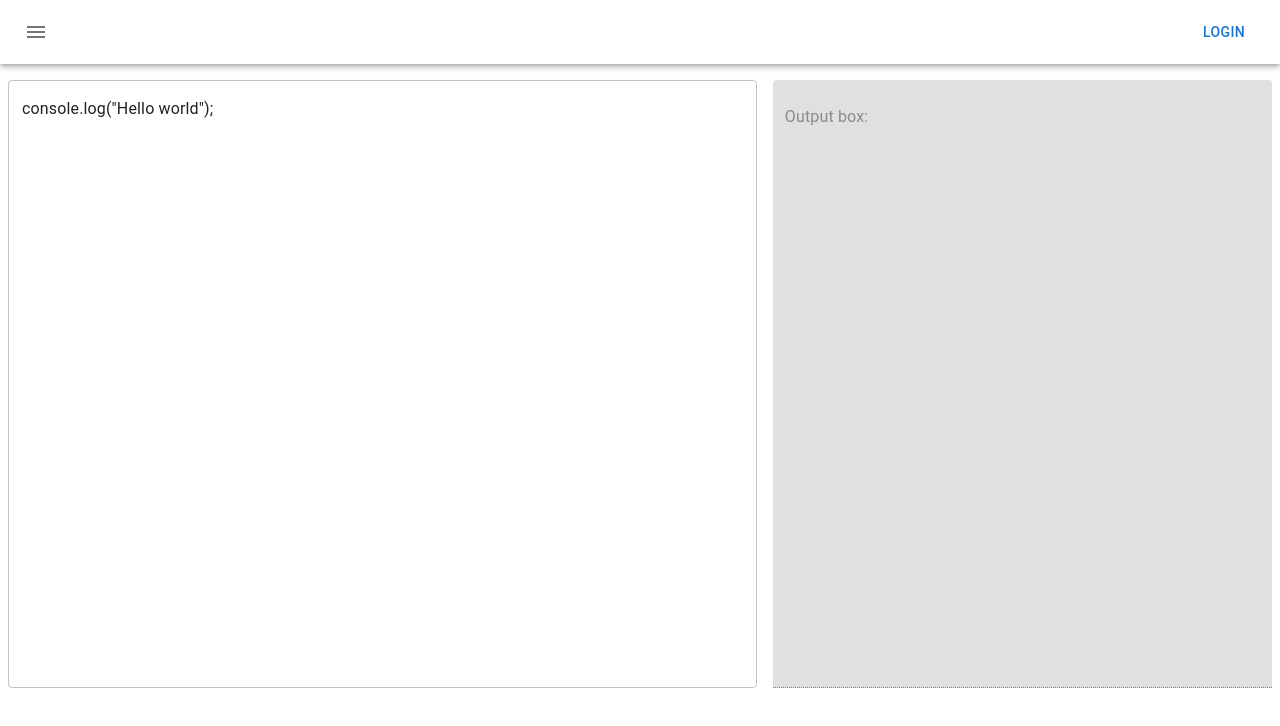
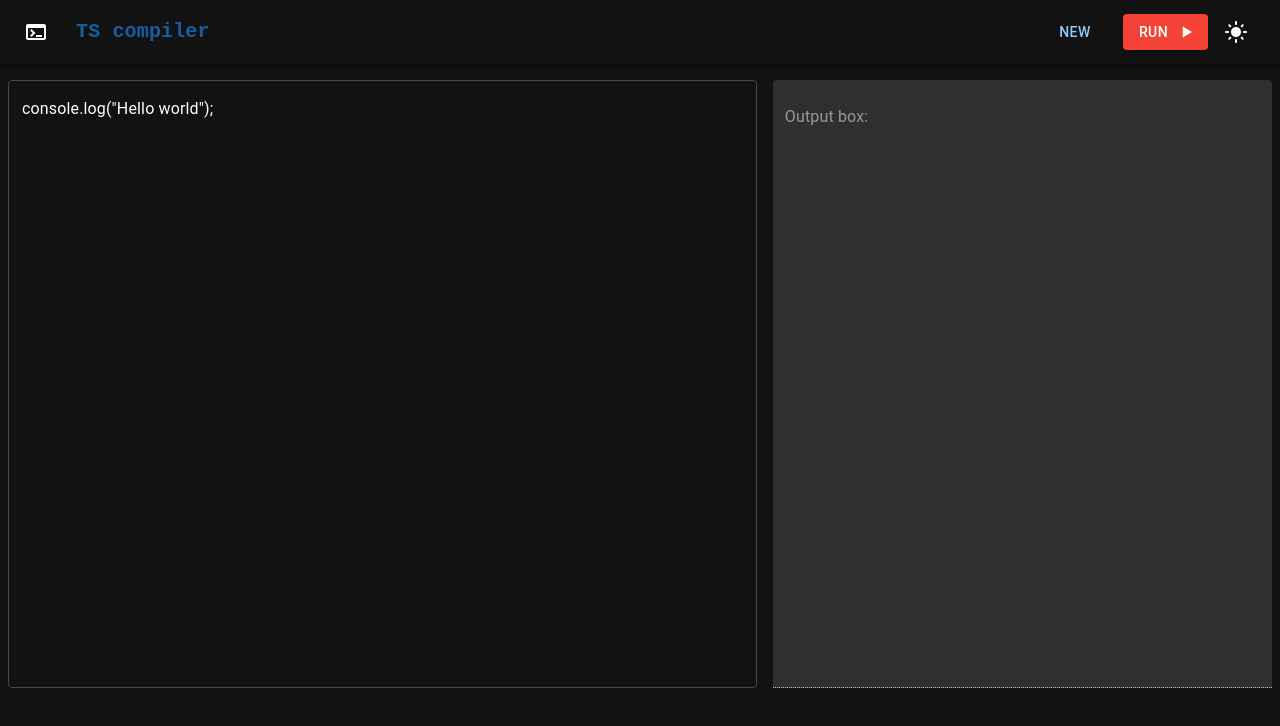
Before and after one commit to SomnathKar000/TS-Compiler-Hub, a React (Create React App) app: page / in a window 1280 px wide. Shown: the top 726 px of the page. Built offline with nearby package versions, Linux system fonts and the light colour scheme.

Commit message:
added new button in navbar

```diff
--- a/src/App.tsx
+++ b/src/App.tsx
@@ -10,7 +10,7 @@ import {
 import { PaletteMode } from "@mui/material";
 
 function App() {
-  let mode: PaletteMode = "light";
+  let mode: PaletteMode = "dark";
   const theme = createTheme({
     palette: {
       mode: mode,
--- a/src/components/Navbar.tsx
+++ b/src/components/Navbar.tsx
@@ -5,7 +5,11 @@ import Toolbar from "@mui/material/Toolbar";
 import Typography from "@mui/material/Typography";
 import Button from "@mui/material/Button";
 import IconButton from "@mui/material/IconButton";
-import MenuIcon from "@mui/icons-material/Menu";
+import TerminalIcon from "@mui/icons-material/Terminal";
+import Tooltip from "@mui/material/Tooltip";
+import PlayArrowIcon from "@mui/icons-material/PlayArrow";
+import DarkModeIcon from "@mui/icons-material/DarkMode";
+import LightModeIcon from "@mui/icons-material/LightMode";
 
 export default function ButtonAppBar() {
   return (
@@ -18,16 +22,39 @@ export default function ButtonAppBar() {
             aria-label="menu"
             sx={{ mr: 2 }}
           >
-            <MenuIcon />
+            <TerminalIcon />
           </IconButton>
           <Typography
             variant="h6"
             component="a"
-            sx={{ flexGrow: 1, color: "inherit", textDecoration: "none" }}
+            sx={{
+              flexGrow: 1,
+              fontFamily: "monospace",
+              fontWeight: 800,
+              color: "#155fa0",
+              textDecoration: "none",
+            }}
           >
-            News
+            TS compiler
           </Typography>
-          <Button>Login</Button>
+          <Tooltip title="Create a new program" sx={{ marginX: 1 }}>
+            <Button size="medium">New</Button>
+          </Tooltip>
+          <Tooltip title="Run your code" sx={{ marginX: 1 }}>
+            <Button
+              size="medium"
+              variant="contained"
+              endIcon={<PlayArrowIcon />}
+              color="error"
+            >
+              Run
+            </Button>
+          </Tooltip>
+          <Tooltip title="Mode change">
+            <IconButton>
+              <LightModeIcon />
+            </IconButton>
+          </Tooltip>
         </Toolbar>
       </AppBar>
     </Box>
--- a/src/components/OutputBox.tsx
+++ b/src/components/OutputBox.tsx
@@ -9,6 +9,7 @@ const OutputBox = () => {
         rows={25}
         variant="filled"
         defaultValue="Output box:"
+        sx={{ margin: 0, padding: 0 }}
         disabled
       />
     </Box>
```
